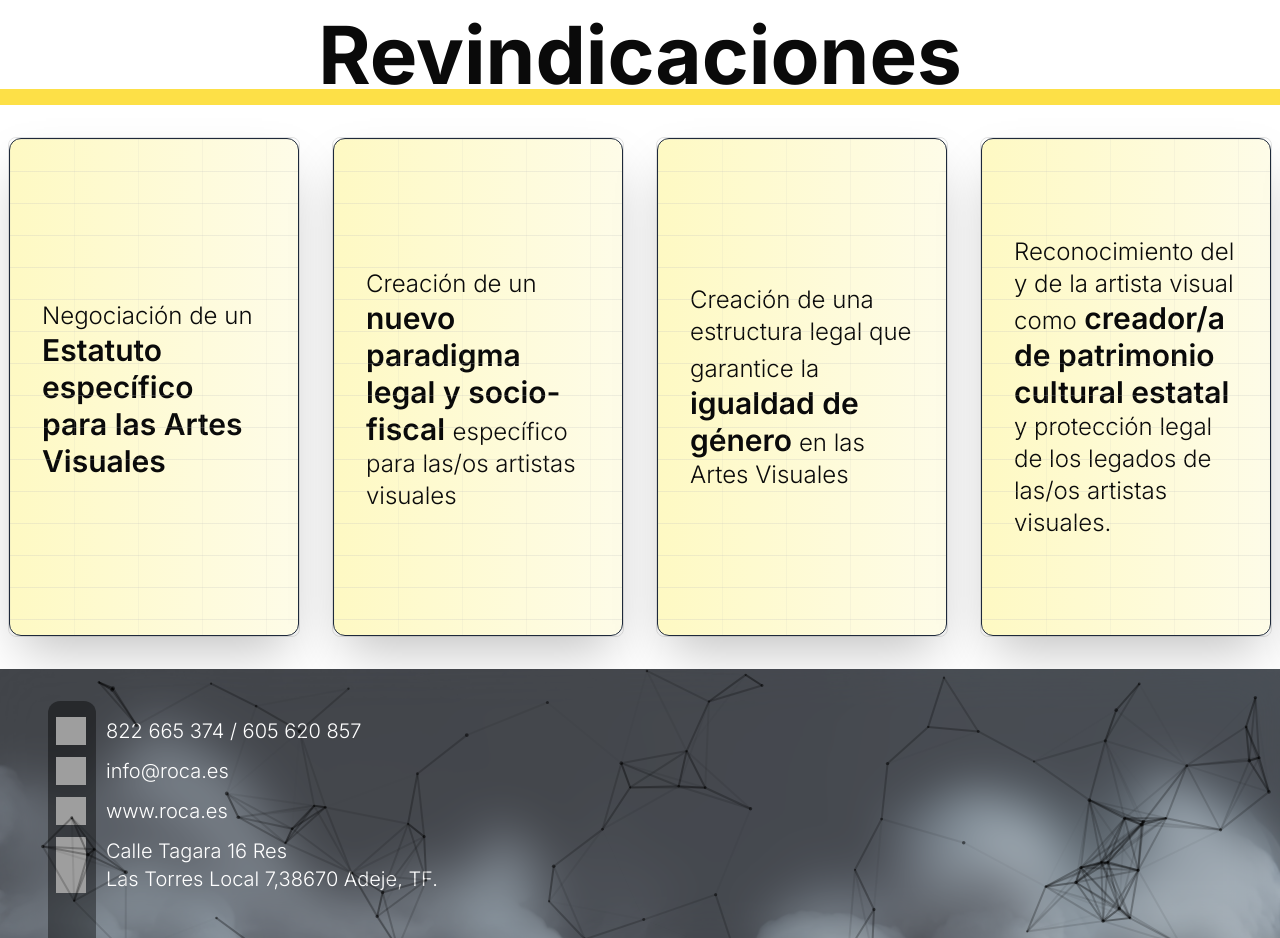
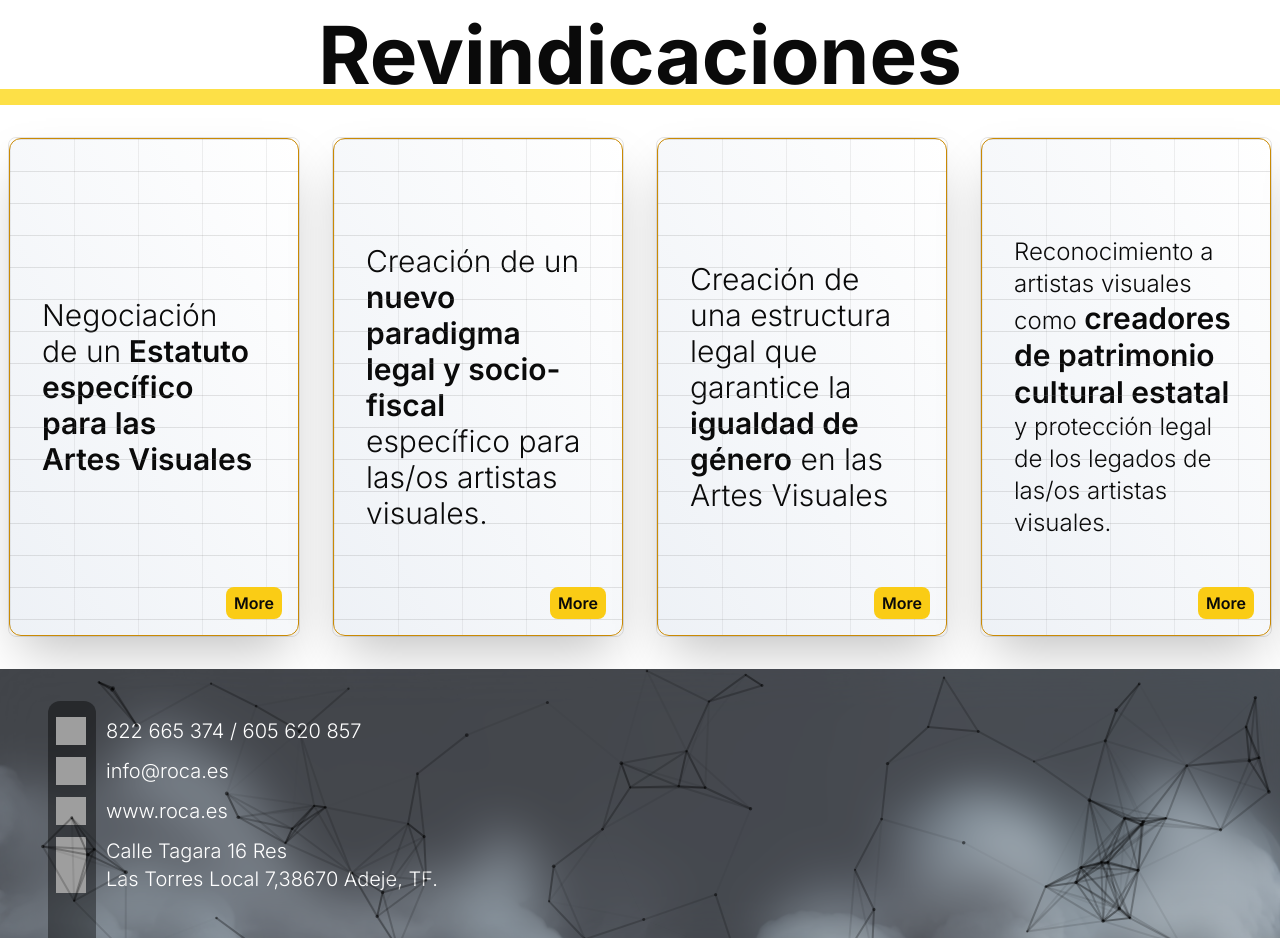
Before and after one commit to Risbel/art-world, a Next.js app: page / in a window 1280 px wide. Shown: the part 1200-2138 px from the top of the page. Built offline with nearby package versions, Linux system fonts and the light colour scheme; grey boxes are pictures that could not be loaded.

Commit message:
style: Adjust some styles on `CarouselRevindications`

```diff
--- a/src/app/components/CardCarousel.tsx
+++ b/src/app/components/CardCarousel.tsx
@@ -90,18 +90,23 @@ const CardCarousel = ({ children }: { children: React.ReactNode }) => {
             onBlur={handleBlur}
             onMouseEnter={handleMouseEnter}
             onMouseLeave={handleMouseLeave}
-            className="relative flex h-full w-full items-center justify-center overflow-hidden rounded-xl border border-slate-800 bg-gradient-to-r from-yellow-100 to-yellow-50 px-8 py-16 shadow-2xl"
+            className="relative flex h-full w-full items-center justify-center overflow-hidden rounded-xl border border-yellow-600 bg-gradient-to-tr from-slate-200/60 to-white px-8 py-8 shadow-2xl"
           >
-            <div className="absolute inset-0 z-10 h-full w-full bg-[linear-gradient(to_right,#bdbdbd1e_1px,transparent_1px),linear-gradient(to_bottom,#bdbdbd3c_1px,transparent_1px)] bg-[size:4rem_2rem]"></div>
+            <div className="absolute inset-0 z-10 h-full w-full bg-[linear-gradient(to_right,#7b7b7b1e_1px,transparent_1px),linear-gradient(to_bottom,#8a8a8a39_1px,transparent_1px)] bg-[size:4rem_2rem]"></div>
 
             <div
               className="pointer-events-none absolute -inset-px opacity-0 transition duration-300"
               style={{
                 opacity,
-                background: `radial-gradient(600px circle at ${position.x}px ${position.y}px, rgba(255,182,255,.1), transparent 40%)`,
+                background: `radial-gradient(600px circle at ${position.x}px ${position.y}px, rgb(255, 255, 255), transparent 40%)`,
               }}
             />
-            <div className="relative flex flex-col justify-around items-center h-full">{children}</div>
+            <div className="relative flex flex-col overflow-y-hidden lg:justify-center h-full text-balance">
+              {children}
+            </div>
+            <button className="absolute z-50 bottom-4 right-4 bg-yellow-400 px-2 py-1 rounded-lg">
+              <span className="font-semibold">More</span>
+            </button>
           </div>
         </div>
       </div>
--- a/src/app/components/CarouselRevindications.tsx
+++ b/src/app/components/CarouselRevindications.tsx
@@ -8,7 +8,7 @@ export interface IRevContent {
 const revContent: IRevContent[] = [
   {
     content: (
-      <p className="text-2xl">
+      <p className="text-3xl">
         Negociación de un
         <span className="font-semibold text-3xl"> Estatuto específico para las Artes Visuales</span>
       </p>
@@ -16,16 +16,16 @@ const revContent: IRevContent[] = [
   },
   {
     content: (
-      <p className="text-2xl">
+      <p className="text-3xl">
         Creación de un
         <span className="font-semibold text-3xl"> nuevo paradigma legal y socio-fiscal </span>
-        específico para las/os artistas visuales
+        específico para las/os artistas visuales.
       </p>
     ),
   },
   {
     content: (
-      <p className="text-2xl">
+      <p className="text-3xl">
         Creación de una estructura legal que garantice la
         <span className="font-semibold text-3xl"> igualdad de género</span> en las Artes Visuales
       </p>
@@ -34,8 +34,8 @@ const revContent: IRevContent[] = [
   {
     content: (
       <p className="text-2xl">
-        Reconocimiento del y de la artista visual como
-        <span className="font-semibold text-3xl"> creador/a de patrimonio cultural estatal </span>y protección legal de
+        Reconocimiento a artistas visuales como
+        <span className="font-semibold text-3xl"> creadores de patrimonio cultural estatal </span>y protección legal de
         los legados de las/os artistas visuales.
       </p>
     ),
@@ -51,8 +51,8 @@ const revContent: IRevContent[] = [
   },
   {
     content: (
-      <p className="text-3xl">
-        Aplicación, con rango de ley, del <span className="font-semibold text-4xl">código de buenas prácticas </span>
+      <p className="text-2xl">
+        Aplicación, con rango de ley, del <span className="font-semibold text-3xl">código de buenas prácticas </span>
         en las Artes Visuales
       </p>
     ),
@@ -106,8 +106,8 @@ const CarouselRevindications = () => {
           </CarouselItem>
         ))}
       </CarouselContent>
-      <CarouselPrevious className="md:hidden flex absolute translate-x-16 bg-white/80 border-none" />
-      <CarouselNext className="md:hidden flex absolute -translate-x-16 bg-white/80 border-none" />
+      <CarouselPrevious className="md:hidden flex absolute translate-x-16 bg-white/40 border-none" />
+      <CarouselNext className="md:hidden flex absolute -translate-x-16 bg-white/40 border-none" />
     </Carousel>
   );
 };
```
